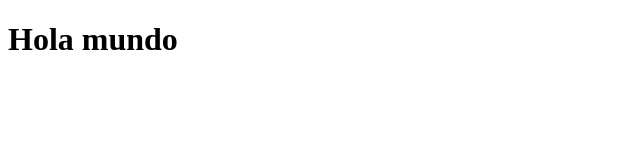
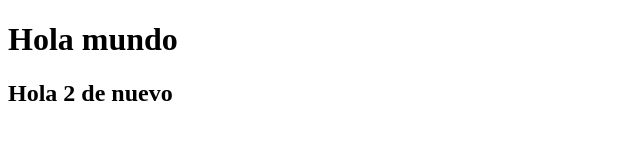
Before and after one commit to IEVN1001-21000514/intro-git, a plain HTML site: page index.html in a window 1280 px wide. Shown: the whole page, without its empty margins (0-640 px from the left). Drawn offline with Linux system fonts and the light colour scheme.

Commit message:
segundo commit

```diff
--- a/index.html
+++ b/index.html
@@ -7,5 +7,6 @@
 </head>
 <body>
     <h1>Hola mundo</h1>
+    <h2>Hola 2 de nuevo</h2>
 </body>
 </html>
```
